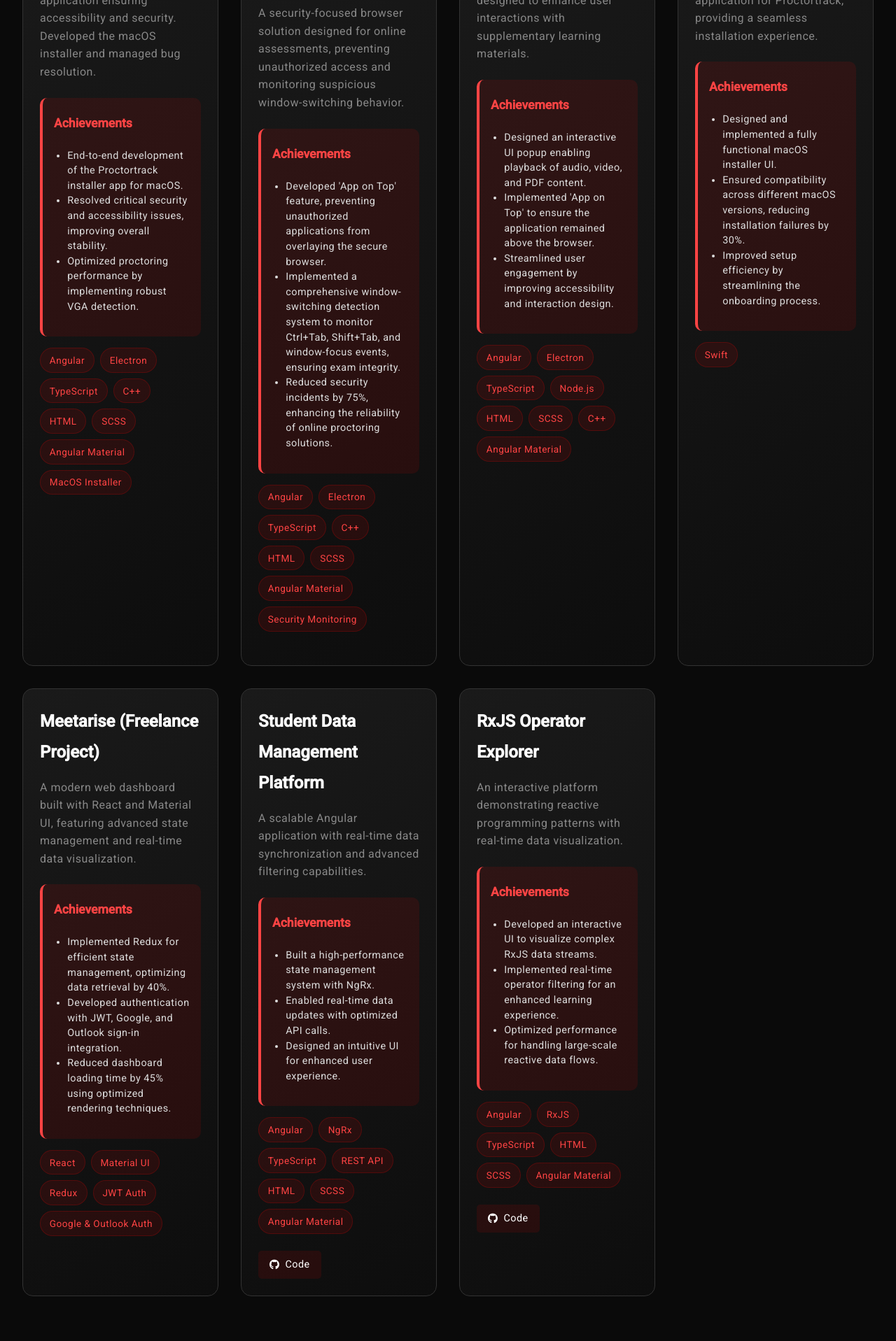
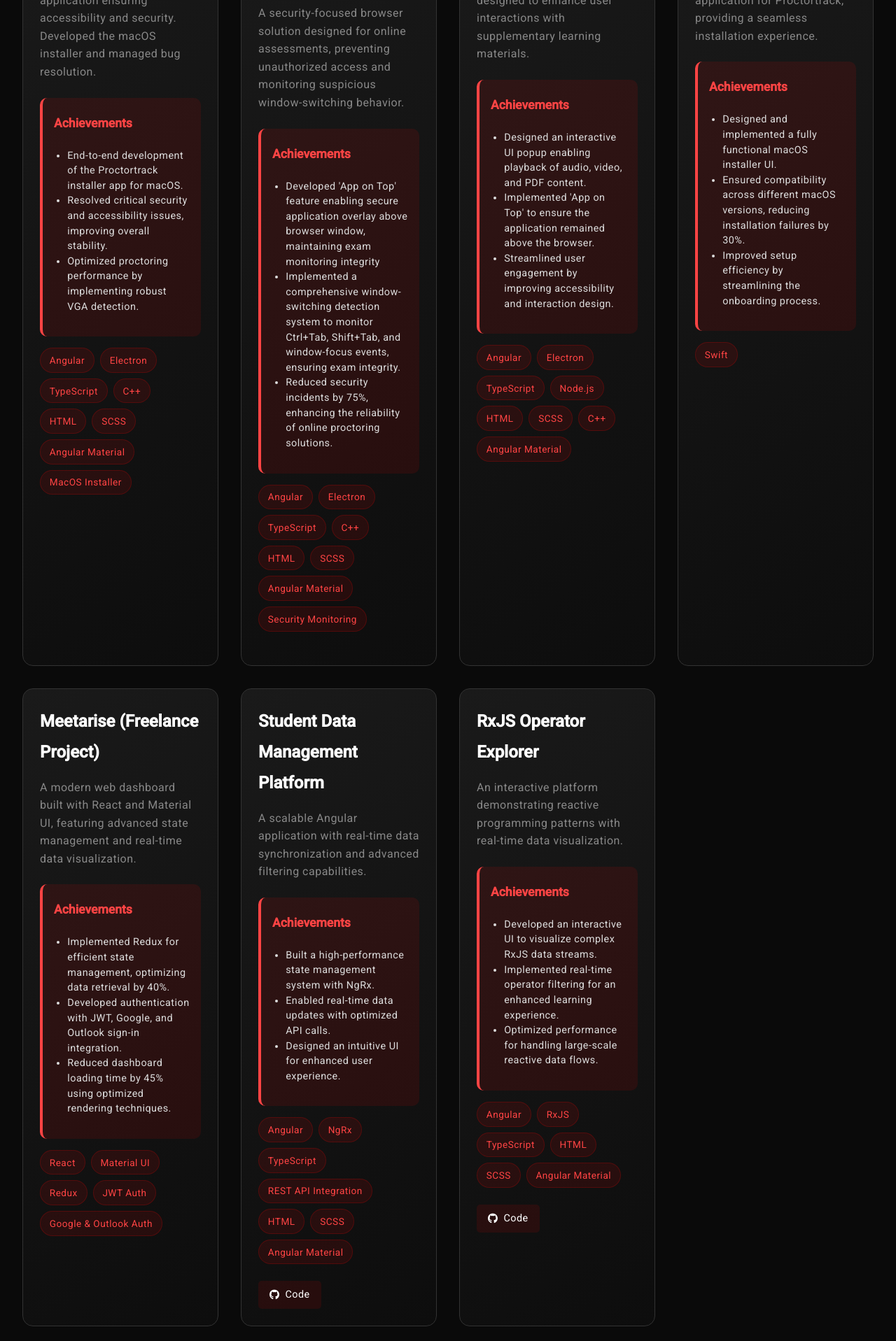
Before and after one commit to akashkhedekar8080/portfolio, an Angular app: page /projects in a window 1280 px wide. Shown: the part 323-2240 px from the top of the page at 70% size. Built offline with nearby package versions, Linux system fonts and the light colour scheme.

Commit message:
update project proctortrack exam browser

```diff
--- a/src/app/features/projects/projects.component.ts
+++ b/src/app/features/projects/projects.component.ts
@@ -36,7 +36,7 @@ export class ProjectsComponent {
       description:
         "A security-focused browser solution designed for online assessments, preventing unauthorized access and monitoring suspicious window-switching behavior.",
       achievements: [
-        "Developed 'App on Top' feature, preventing unauthorized applications from overlaying the secure browser.",
+        "Developed 'App on Top' feature enabling secure application overlay above browser window, maintaining exam monitoring integrity",
         "Implemented a comprehensive window-switching detection system to monitor Ctrl+Tab, Shift+Tab, and window-focus events, ensuring exam integrity.",
         "Reduced security incidents by 75%, enhancing the reliability of online proctoring solutions.",
       ],
@@ -117,7 +117,7 @@ export class ProjectsComponent {
         "Angular",
         "NgRx",
         "TypeScript",
-        "REST API",
+        "REST API Integration",
         "HTML",
         "SCSS",
         "Angular Material",
```
